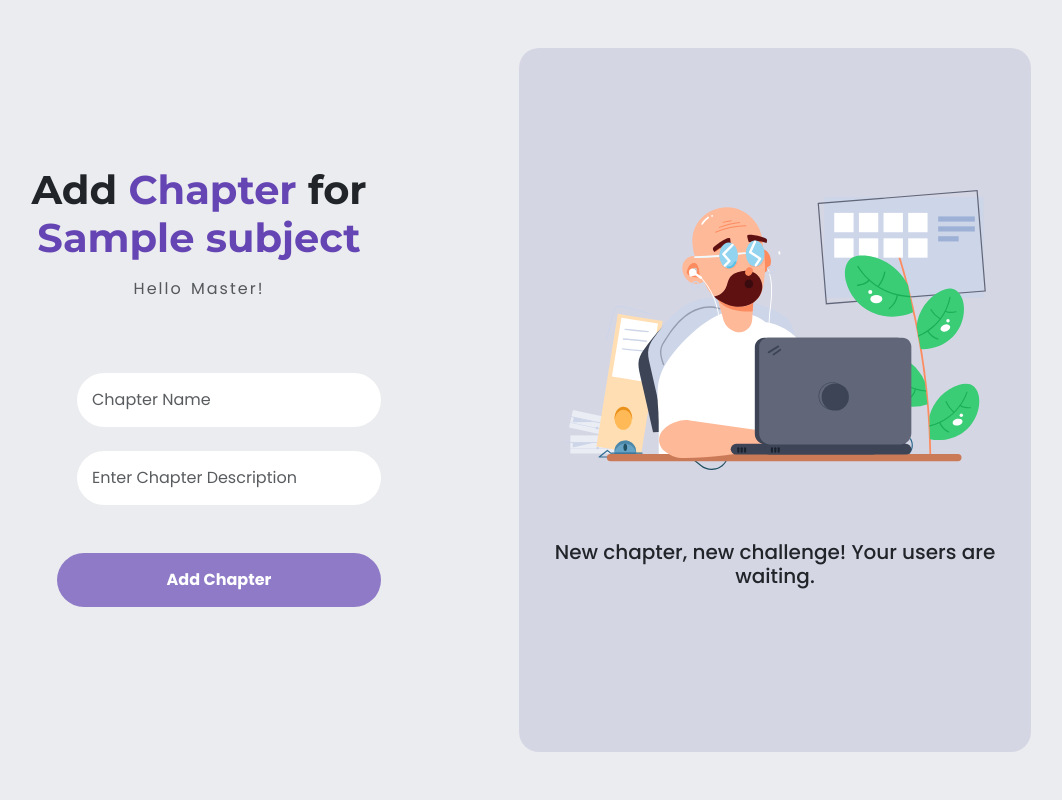
After one commit to Kaushal00Vaid/QuizMaster-V1, a Flask app: a page that uses templates/addChapter.html in a window 1280 px wide. The commit adds this page. Shown: the whole page, without its empty margins (133-1195 px from the left). Run offline with Flask 3, Linux system fonts and the light colour scheme; the visitor is signed in with stand-in values (Sample User, id 1); tables that the repository leaves empty hold one stand-in row (values such as "Sample post").

Commit message:
Chapter CRUD Operaions

```diff
--- a/routes.py
+++ b/routes.py
@@ -217,7 +217,7 @@ def edit_subject(subject_name):
 # ------------------------- CHAPTER CRUD------------------------
 
 
-# All chapters in Individual subject GET
+# Read all chapters
 @app.route('/adminDashboard/<subject_name>')
 @admin_auth_required
 def chapter_list(subject_name):
@@ -229,10 +229,103 @@ def chapter_list(subject_name):
     return render_template('chapters.html', subject=subject, chapters=chapter_list)
 
 # Add new Chapter GET
-@app.route('/<subject_name>/addChapter')
+@app.route('/adminDashboard/<subject_name>/addChapter', methods=["GET","POST"])
 @admin_auth_required
 def addChapter(subject_name):
-    return "hello"
+    subject = Subject.query.filter_by(name=subject_name).first()
+    if not subject:
+        flash('Subject not found', category='danger')
+        return redirect(url_for('adminDashboard'))
+
+    if request.method == 'POST':
+        name = request.form.get('name')
+        description = request.form.get('description')
+
+        # checking if all fields are filled up
+        if name=='' or description=='':
+            flash('All fields are required', category='danger')
+            return redirect(url_for('addChapter', subject_name=subject_name))
+
+        new_chapter = Chapter(name=name, description=description, subject_id=subject.id)
+        db.session.add(new_chapter)
+        db.session.commit()
+        flash(f"Chapter '{new_chapter.name}' added successfully!", "success")
+        return redirect(url_for('chapter_list', subject_name=subject_name))
+    return render_template('addChapter.html', subject=subject)
+
+# Delete Chapter
+@app.route('/adminDashboard/delete/<chapter_name>/<int:chapter_id>', methods=['POST'])
+@admin_auth_required
+def delete_Chapter(chapter_name, chapter_id):
+    chapter = Chapter.query.get(chapter_id)
+    subject_name = chapter.subject.name
+    if not chapter:
+        flash('Chapter not found', category='danger')
+        return redirect(url_for('chapter_list', subject_name=subject_name))
+
+    # chapter --> quiz --> question
+
+    # Fetching all quizzes related to this chapter
+    quizzes = Quiz.query.filter_by(chapter_id=chapter.id).all()
+    for quiz in quizzes:
+        # Delete all questions related to this quiz
+        Question.query.filter_by(quiz_id=quiz.id).delete()
+
+        # Delete the quiz
+        db.session.delete(quiz)
+
+    # Delete the chapter
+    db.session.delete(chapter)
+    db.session.commit()
+
+    flash(f"Chapter '{chapter.name}' and all related data deleted successfully!", "success")
+    return redirect(url_for('chapter_list', subject_name=subject_name))
+
+# Edit Chapter
+@app.route('/adminDashboard/<subject_name>/<chapter_name>/edit_chapter', methods=['GET','POST'])
+@admin_auth_required
+def edit_chapter(subject_name, chapter_name):
+    subject = Subject.query.filter_by(name=subject_name).first()
+    chapter = Chapter.query.filter_by(name=chapter_name, subject_id=subject.id).first()
+    if not chapter:
+        flash('Chapter not found', category='danger')
+        return redirect(url_for('chapter_list', subject_name=subject_name))
+
+    if request.method == 'POST':
+        name = request.form.get('name')
+        description = request.form.get('description')
+
+        # checking if all fields are filled up
+        if name=='' or description=='':
+            flash('All fields are required', category='danger')
+            return redirect(url_for('edit_chapter', subject_name=subject_name, chapter_name=chapter_name))
+
+        chapter.name = name
+        chapter.description = description
+        db.session.commit()
+        flash(f"Chapter '{chapter.name}' updated successfully!", "success")
+        return redirect(url_for('chapter_list', subject_name=subject_name))
+    return render_template('editChapter.html', chapter=chapter, subject=subject)
+
+# -----------------------------------------------------------------------
+
+# ------------------------- QUIZZES CRUD------------------------
+
+
+# quiz read
+@app.route('/adminDashboard/<subject_name>/<chapter_name>')
+@admin_auth_required
+def quizzes_list(chapter_name,subject_name):
+    subject = Subject.query.filter_by(name=subject_name).first()
+    chapter = Chapter.query.filter_by(name=chapter_name, subject_id=subject.id).first()
+    if not subject or not chapter:
+        flash('Subject or Chapter not found', category='danger')
+        return redirect(url_for('adminDashboard'))
+    quizzes = chapter.quizzes
+    return render_template('quizzes.html', subject=subject, chapter=chapter, quizzes=quizzes)
+
+
+
 
 
 # Define your 404 error handler
--- /dev/null
+++ b/templates/addChapter.html
@@ -0,0 +1,57 @@
+{% extends 'boilerplate.html' %} {% block body %}
+
+<div class="signup">
+  <div class="container">
+    <div class="row text-center total-signup mt-5">
+      <div class="col-6 p-5 left-outer-div mt-5">
+        <div class="left-inner">
+          <h1>
+            Add <span class="title">Chapter</span> for
+            <span class="title">{{subject.name}}</span>
+          </h1>
+          <p class="text-muted signup-msg">Hello Master!</p>
+          <form
+            method="post"
+            action="{{ url_for('addChapter', subject_name=subject.name) }}"
+          >
+            <div class="mt-5 signup-form">
+              <label for="ChapterName" class="form-label"></label>
+              <input
+                type="text"
+                name="name"
+                class="form-control signup-input-fields"
+                id="ChapterName"
+                placeholder="Chapter Name"
+                required
+              />
+            </div>
+            <div class="signup-form password-container">
+              <label for="description" class="form-label"></label>
+              <input
+                type="text"
+                name="description"
+                class="form-control signup-input-fields"
+                id="description"
+                placeholder="Enter Chapter Description"
+                required
+              />
+            </div>
+            <button type="submit" class="mt-5 signup-btn">Add Chapter</button>
+          </form>
+        </div>
+      </div>
+
+      <div class="col-6 right-outer-div mt-5">
+        <div class="right-inner-div">
+          <img
+            src="{{url_for('static', filename='/assets/coder_2.svg')}}"
+            class="right-img"
+          />
+          <h5>New chapter, new challenge! Your users are waiting.</h5>
+        </div>
+      </div>
+    </div>
+  </div>
+</div>
+
+{% endblock %}
--- a/templates/subjects.html
+++ b/templates/subjects.html
@@ -2,7 +2,7 @@
 
 <nav class="navbar navbar-expand-lg bg-body-tertiary">
   <div class="container-fluid">
-    <a class="navbar-brand" href="/home">Gradely</a>
+    <a class="navbar-brand" href="/">Gradely</a>
     <button
       class="navbar-toggler"
       type="button"
```
Also changed, not shown: templates/chapters.html (+22 -2 lines), templates/editChapter.html (added, +52 -0 lines), templates/quizzes.html (added, +44 -0 lines).
